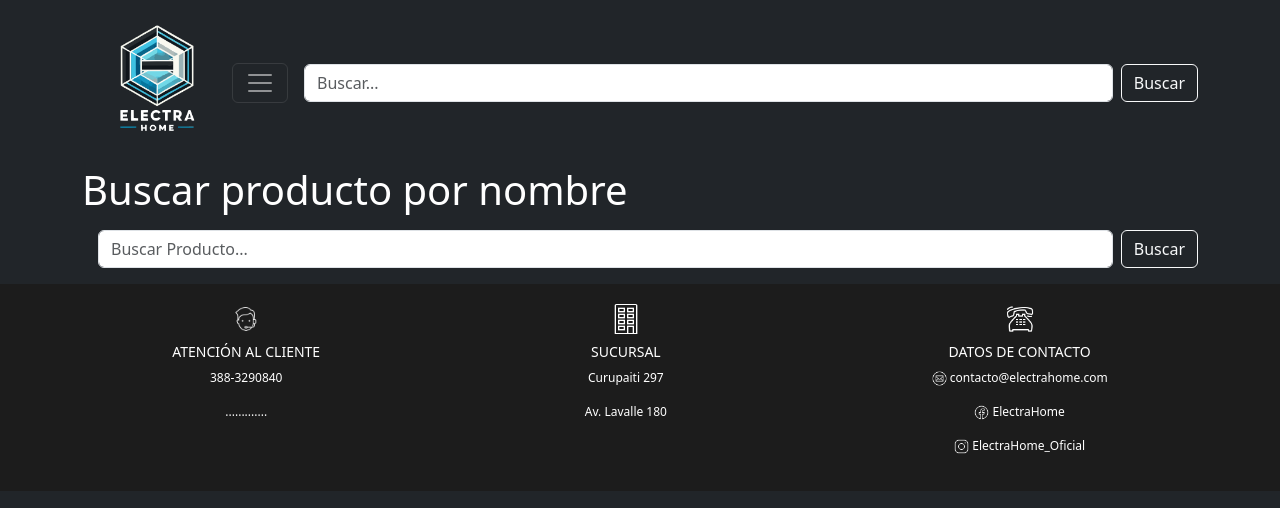
After one commit to matibdr7/Electra_Home, a Django app: page /buscar_producto/ in a window 1280 px wide. The commit adds this page. Shown: the top 508 px of the page. Run offline with Django 5.2, Linux system fonts and the light colour scheme; data that the repository does not hold is empty; some libraries are stand-ins or nearby versions.

Commit message:
Crear y buscar productos implementada

```diff
--- /dev/null
+++ b/team_ALMP/ventas/templates/ventas/buscar_producto.html
@@ -0,0 +1,41 @@
+{% extends "core/base.html" %}
+
+{% load static %}
+{% block title %} Filtrar proveedores {% endblock title %}
+
+{%block extra_style%}
+<link rel="stylesheet" href="{% static 'css/stylesBuscar.css' %}">
+{% endblock %}
+
+{% block content %}
+
+<h1>Buscar producto por nombre</h1>
+
+<!-- Barra de búsqueda -->
+<form class="d-flex ms-3 mt-3" style="flex-grow: 1;" method="get">
+  <input class="form-control me-2" type="text" name="busqueda_proveedor" placeholder="Buscar Producto..." aria-label="Search" value="{{ request.GET.busqueda_productos }}">
+  <button class="btn btn-outline-light" type="submit">Buscar</button>
+</form>
+
+
+<ul>
+  <div class="container">
+      <div class="row">
+        {% for producto in productos %}
+          <div class="col-md-3 col-sm-6 col-12 mb-4 mt-3">
+            <div class="card">
+              <img src="{{ producto.imagen.url }}" class="card-img-top" alt="{{ producto.nombre }}">
+              <div class="card-body">
+                  <h5 class="card-title">{{ producto.nombre }}</h5>
+                  <p class="card-text">{{ producto.descripcion }}</p>
+                  <p class="card-text"><strong>Precio: ${{ producto.precio }}</strong></p>
+                  <a href="#" class="btn btn-primary" data-bs-toggle="modal" data-bs-target="#modalProducto{{ producto.codigo }}">Ver Más</a>
+              </div>
+          </div>
+          </div>
+        {% endfor %}
+      </div>
+    </div>
+</ul>
+
+{% endblock content %}
--- a/team_ALMP/ventas/urls.py
+++ b/team_ALMP/ventas/urls.py
@@ -2,7 +2,7 @@ from . import views
 from django.contrib import admin
 from django.urls import path, include
 from django.conf import settings
-from .views import ClienteCreate, ClienteUpdate, ProveedorCreate
+from .views import ClienteCreate, ClienteUpdate, ProveedorCreate, ProductoCreate
 
 urlpatterns = [
     path('modelos/', views.modelos, name="modelos"),
@@ -11,4 +11,6 @@ urlpatterns = [
     path('buscar_cliente/', views.buscar_clientes, name='buscar_cliente'),
     path('buscar_proveedor/', views.buscar_proveedor, name='buscar_proveedor'),
     path('createProveedor/', ProveedorCreate.as_view(), name='createProveedor'),
+    path('createProducto/', ProductoCreate.as_view(), name='createProducto'),
+    path('buscar_producto/', views.buscar_productos, name='buscar_producto'),
 ]
--- a/team_ALMP/ventas/views.py
+++ b/team_ALMP/ventas/views.py
@@ -53,3 +53,16 @@ class ProveedorCreate(CreateView):
     model = Proveedor
     fields = ['nombre', 'contacto', 'telefono', 'email', 'direccion']
     success_url = reverse_lazy('modelos')
+
+class ProductoCreate(CreateView):
+    model = Producto
+    fields = ['codigo', 'nombre', 'descripcion', 'precio', 'cantidad', 'imagen', 'imagenExtra1', 'imagenExtra2', 'proveedor']
+    success_url = reverse_lazy('modelos')
+
+def buscar_productos(request):
+    busqueda_productos = request.GET.get('busqueda_productos', '')
+    if busqueda_productos:
+        productos = Producto.objects.filter(nombre__contains=busqueda_productos)
+    else:
+        productos = Producto.objects.all()
+    return render(request, 'ventas/buscar_producto.html', {'productos' : productos})
```
Also changed, not shown: team_ALMP/ventas/templates/ventas/modelos.html (+12 -0 lines), team_ALMP/ventas/templates/ventas/producto_form.html (added, +25 -0 lines), team_ALMP/media/productos/fondo1.jpg (added), team_ALMP/media/productos/fondo1_62vfLdZ.jpg (added), team_ALMP/media/productos/fondo2.jpg (added), team_ALMP/media/productos/fondo2_xhstm2f.jpg (added), team_ALMP/media/productos/fondo3.jpg (added), team_ALMP/media/productos/fondo3_K3C1t1O.jpg (added).
